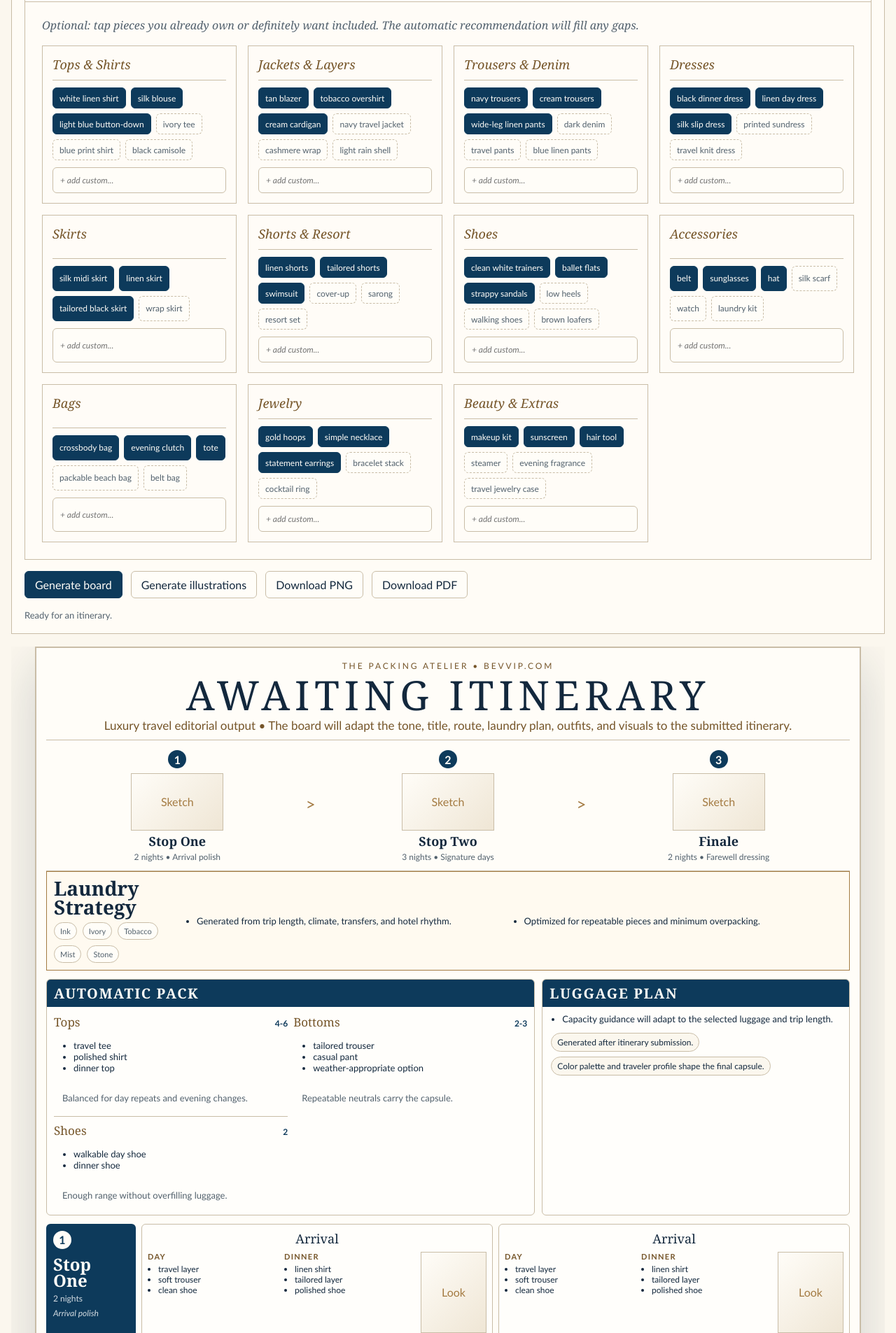
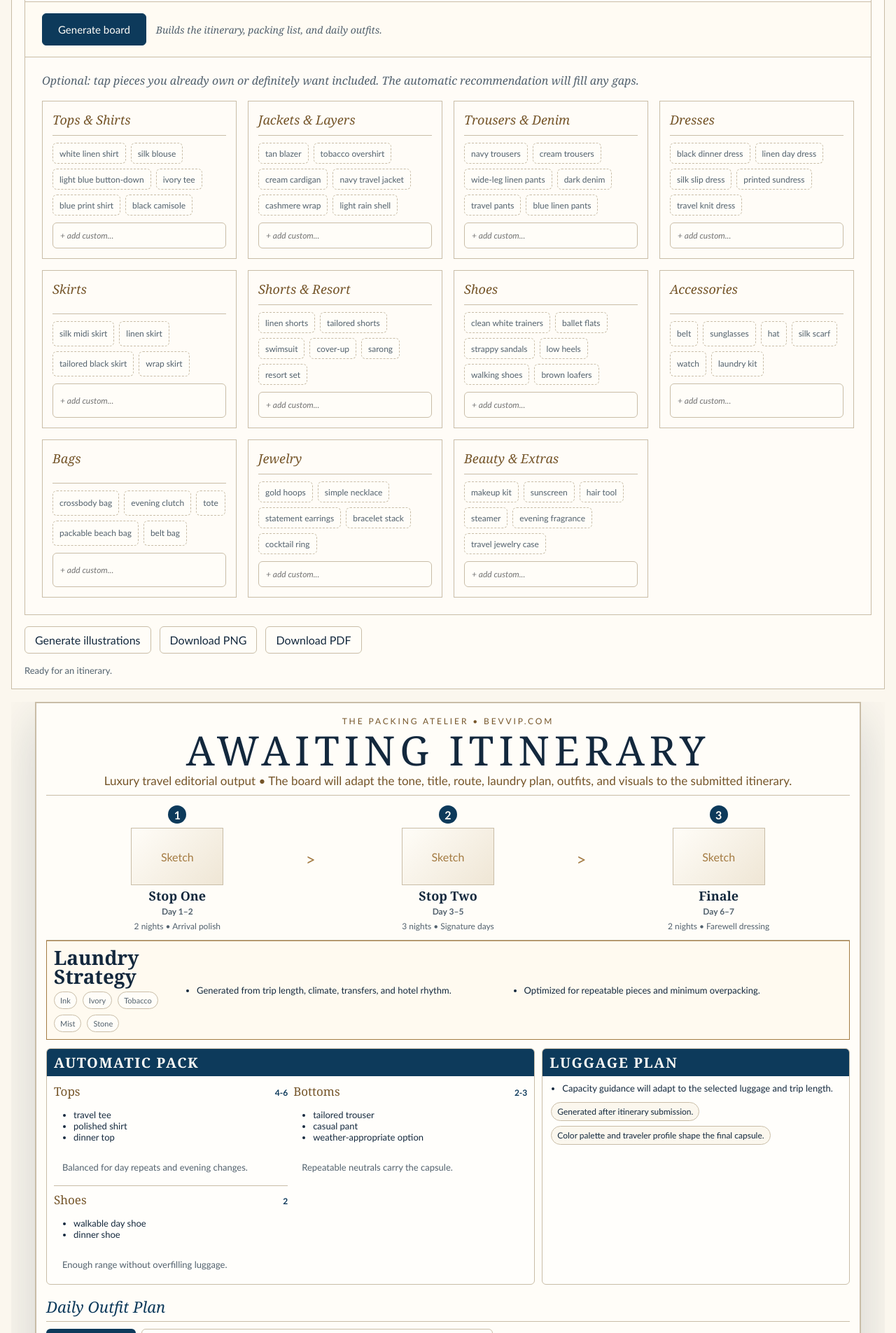
Before and after one commit to AspenTravelAdvisors/PackingAtelier, a website: page index.html in a window 1280 px wide. Shown: the part 895-2800 px from the top of the page at 70% size. Drawn offline with nearby package versions, Linux system fonts and the light colour scheme.

Commit message:
Add files via upload

```diff
--- a/app.js
+++ b/app.js
@@ -98,9 +98,9 @@ const samplePlan = {
   strategy: "The board will adapt the tone, title, route, laundry plan, outfits, and visuals to the submitted itinerary.",
   palette: ["Ink", "Ivory", "Tobacco", "Mist", "Stone"],
   destinations: [
-    { name: "Stop One", nights: 2, mood: "Arrival polish", heroPrompt: "" },
-    { name: "Stop Two", nights: 3, mood: "Signature days", heroPrompt: "" },
-    { name: "Finale", nights: 2, mood: "Farewell dressing", heroPrompt: "" }
+    { name: "Stop One", dates: "Day 1–2", nights: 2, mood: "Arrival polish", heroPrompt: "" },
+    { name: "Stop Two", dates: "Day 3–5", nights: 3, mood: "Signature days", heroPrompt: "" },
+    { name: "Finale", dates: "Day 6–7", nights: 2, mood: "Farewell dressing", heroPrompt: "" }
   ],
   laundry: {
     headline: "Laundry Strategy",
@@ -117,9 +117,9 @@ const samplePlan = {
     { category: "Shoes", quantity: "2", items: ["walkable day shoe", "dinner shoe"], reasoning: "Enough range without overfilling luggage." }
   ],
   outfits: [
-    { destination: "Stop One", label: "Arrival", dayLook: ["travel layer", "soft trouser", "clean shoe"], dinnerLook: ["linen shirt", "tailored layer", "polished shoe"], note: "Generated after itinerary submission." },
-    { destination: "Stop Two", label: "Full Day", dayLook: ["walkable base", "light layer", "day shoe"], dinnerLook: ["dinner shirt", "structured layer", "dress shoe"], note: "Generated after itinerary submission." },
-    { destination: "Finale", label: "Departure", dayLook: ["repeatable layer", "comfortable pant", "travel shoe"], dinnerLook: ["best shirt", "evening layer", "polished shoe"], note: "Generated after itinerary submission." }
+    { destination: "Stop One", date: "Day 1", label: "Arrival", dayLook: ["travel layer", "soft trouser", "clean shoe"], dinnerLook: ["linen shirt", "tailored layer", "polished shoe"], note: "Generated after itinerary submission." },
+    { destination: "Stop Two", date: "Day 3", label: "Full Day", dayLook: ["walkable base", "light layer", "day shoe"], dinnerLook: ["dinner shirt", "structured layer", "dress shoe"], note: "Generated after itinerary submission." },
+    { destination: "Finale", date: "Day 7", label: "Departure", dayLook: ["repeatable layer", "comfortable pant", "travel shoe"], dinnerLook: ["best shirt", "evening layer", "polished shoe"], note: "Generated after itinerary submission." }
   ],
   packingList: ["shirts", "trousers", "light layers", "dinner layer", "day shoes", "evening shoes"],
   bestLooks: ["Generated best look", "Generated strongest repeat", "Generated dinner capsule"],
@@ -128,7 +128,8 @@ const samplePlan = {
 };
 
 for (const category of wardrobeCategories) {
-  state.wardrobe.set(category.key, new Set(category.items.slice(0, 3)));
+  // Nothing is pre-selected; the traveler taps only the pieces they want.
+  state.wardrobe.set(category.key, new Set());
 }
 
 function setStatus(message, tone = "") {
@@ -321,11 +322,20 @@ function imageTag(key, className, fallbackText) {
 
 function chunkOutfits(plan) {
   const byDestination = [];
+  const claimed = new Set();
   for (const destination of plan.destinations) {
     const outfits = plan.outfits.filter((outfit) => outfit.destination === destination.name);
-    const fallback = outfits.length ? outfits : plan.outfits.slice(0, 2);
-    const pair = fallback.length > 1 ? fallback.slice(0, 2) : [fallback[0], fallback[0]].filter(Boolean);
-    byDestination.push({ destination, outfits: pair });
+    outfits.forEach((outfit) => claimed.add(outfit));
+    byDestination.push({ destination, outfits });
+  }
+  // Surface any daily outfits whose destination label didn't match a route stop.
+  const orphans = plan.outfits.filter((outfit) => !claimed.has(outfit));
+  if (orphans.length && byDestination.length) {
+    byDestination[byDestination.length - 1].outfits.push(...orphans);
+  }
+  // Guarantee at least one card per destination so the rail never sits empty.
+  for (const group of byDestination) {
+    if (!group.outfits.length) group.outfits = plan.outfits.slice(0, 1);
   }
   return byDestination;
 }
@@ -380,6 +390,7 @@ function renderBoard(plan = samplePlan) {
           <div class="num">${index + 1}</div>
           ${imageTag(`destination-${index}`, "landmark", "Sketch")}
           <h3>${escapeHtml(destination.name)}</h3>
+          ${destination.dates ? `<p class="stop-dates">${escapeHtml(destination.dates)}</p>` : ""}
           <p>${escapeHtml(destination.nights)} nights • ${escapeHtml(destination.mood)}</p>
         </div>
       `).join("")}
@@ -395,17 +406,24 @@ function renderBoard(plan = samplePlan) {
 
     ${recommendationPanel(plan)}
 
-    <section class="outfit-grid">
+    <section class="outfit-section">
+      <h3 class="section-label">Daily Outfit Plan</h3>
       ${destinationGroups.map((group, index) => `
+        <div class="destination-block">
           <aside class="destination-rail">
             <div class="num">${index + 1}</div>
             <h3>${escapeHtml(group.destination.name)}</h3>
+            ${group.destination.dates ? `<p class="rail-dates">${escapeHtml(group.destination.dates)}</p>` : ""}
             <p>${escapeHtml(group.destination.nights)} nights</p>
             <p><em>${escapeHtml(group.destination.mood)}</em></p>
           </aside>
-        ${group.outfits.slice(0, 2).map((outfit, outfitIndex) => `
+          <div class="day-cards">
+            ${group.outfits.map((outfit, outfitIndex) => `
               <article class="outfit-card">
-            <h4>${escapeHtml(outfit.label)}</h4>
+                <h4>
+                  ${outfit.date ? `<span class="outfit-date">${escapeHtml(outfit.date)}</span>` : ""}
+                  ${escapeHtml(outfit.label)}
+                </h4>
                 <div class="look-cols">
                   <div class="look">
                     <strong>Day</strong>
@@ -415,11 +433,13 @@ function renderBoard(plan = samplePlan) {
                     <strong>Dinner</strong>
                     <ul>${list(outfit.dinnerLook)}</ul>
                   </div>
-              ${imageTag(`item-${(index * 2) + outfitIndex}`, "item-art", "Look")}
+                  ${imageTag(`item-${(index * 4) + outfitIndex}`, "item-art", "Look")}
                 </div>
                 <p class="note">${escapeHtml(outfit.note)}</p>
               </article>
             `).join("")}
+          </div>
+        </div>
       `).join("")}
     </section>
 
@@ -427,6 +447,7 @@ function renderBoard(plan = samplePlan) {
       <div class="panel">
         <h3>Best Looks</h3>
         <ol>${list(plan.bestLooks)}</ol>
+        <p class="pill-label">Packing list</p>
         <div class="packing-list">${plan.packingList.map((item) => `<span class="pill">${escapeHtml(item)}</span>`).join("")}</div>
       </div>
       <div class="panel gold">
--- a/index.html
+++ b/index.html
@@ -125,6 +125,10 @@
           <span><em>III</em> Pieces you already want to bring</span>
           <span aria-hidden="true">⌄</span>
         </button>
+        <div class="section-action">
+          <button id="generateBtn" class="primary">Generate board</button>
+          <span class="section-action-hint">Builds the itinerary, packing list, and daily outfits.</span>
+        </div>
         <div class="wardrobe-body" id="wardrobeBody">
           <p>Optional: tap pieces you already own or definitely want included. The automatic recommendation will fill any gaps.</p>
           <div class="wardrobe-grid" id="wardrobeGrid"></div>
@@ -132,7 +136,6 @@
       </section>
 
       <div class="toolbar">
-        <button id="generateBtn" class="primary">Generate board</button>
         <button id="imageBtn">Generate illustrations</button>
         <button id="pngBtn">Download PNG</button>
         <button id="pdfBtn">Download PDF</button>
--- a/styles.css
+++ b/styles.css
@@ -174,6 +174,29 @@ button.primary {
 .wardrobe-builder {
   border: 1px solid var(--line);
   background: rgba(255, 253, 248, 0.7);
+}
+
+.section-action {
+  display: flex;
+  align-items: center;
+  gap: 14px;
+  flex-wrap: wrap;
+  padding: 16px 24px;
+  border-bottom: 1px solid var(--line);
+  background: rgba(255, 250, 240, 0.6);
+}
+
+.section-action .primary {
+  min-height: 46px;
+  padding: 0 22px;
+  font-size: 15px;
+}
+
+.section-action-hint {
+  color: var(--ink-soft);
+  font-family: Georgia, "Times New Roman", serif;
+  font-style: italic;
+  font-size: 14px;
 }
 
 .wardrobe-body {
@@ -614,6 +637,66 @@ textarea {
   font-size: 13px;
 }
 
+.outfit-section {
+  display: grid;
+  gap: 10px;
+}
+
+.section-label {
+  margin: 4px 0 0;
+  font-family: Georgia, "Times New Roman", serif;
+  font-size: 22px;
+  font-style: italic;
+  font-weight: 500;
+  color: var(--blue);
+  border-bottom: 1px solid var(--line);
+  padding-bottom: 6px;
+}
+
+.destination-block {
+  display: grid;
+  grid-template-columns: 128px 1fr;
+  gap: 8px;
+  align-items: stretch;
+}
+
+.day-cards {
+  display: grid;
+  grid-template-columns: repeat(2, minmax(0, 1fr));
+  gap: 8px;
+}
+
+.outfit-date {
+  display: inline-block;
+  margin-right: 6px;
+  padding: 1px 7px;
+  border-radius: 999px;
+  background: var(--blue);
+  color: var(--white);
+  font-family: system-ui, sans-serif;
+  font-size: 11px;
+  font-style: normal;
+  letter-spacing: 0.04em;
+  vertical-align: middle;
+}
+
+.rail-dates,
+.stop-dates {
+  font-weight: 600;
+}
+
+.rail-dates {
+  color: var(--white) !important;
+}
+
+.pill-label {
+  margin: 10px 12px 0;
+  color: var(--gold-deep);
+  font-size: 11px;
+  text-transform: uppercase;
+  letter-spacing: 0.16em;
+}
+
 .outfit-grid {
   display: grid;
   grid-template-columns: 128px 1fr 1fr;
```
Lines whose indentation alone changed are shown as unchanged.
